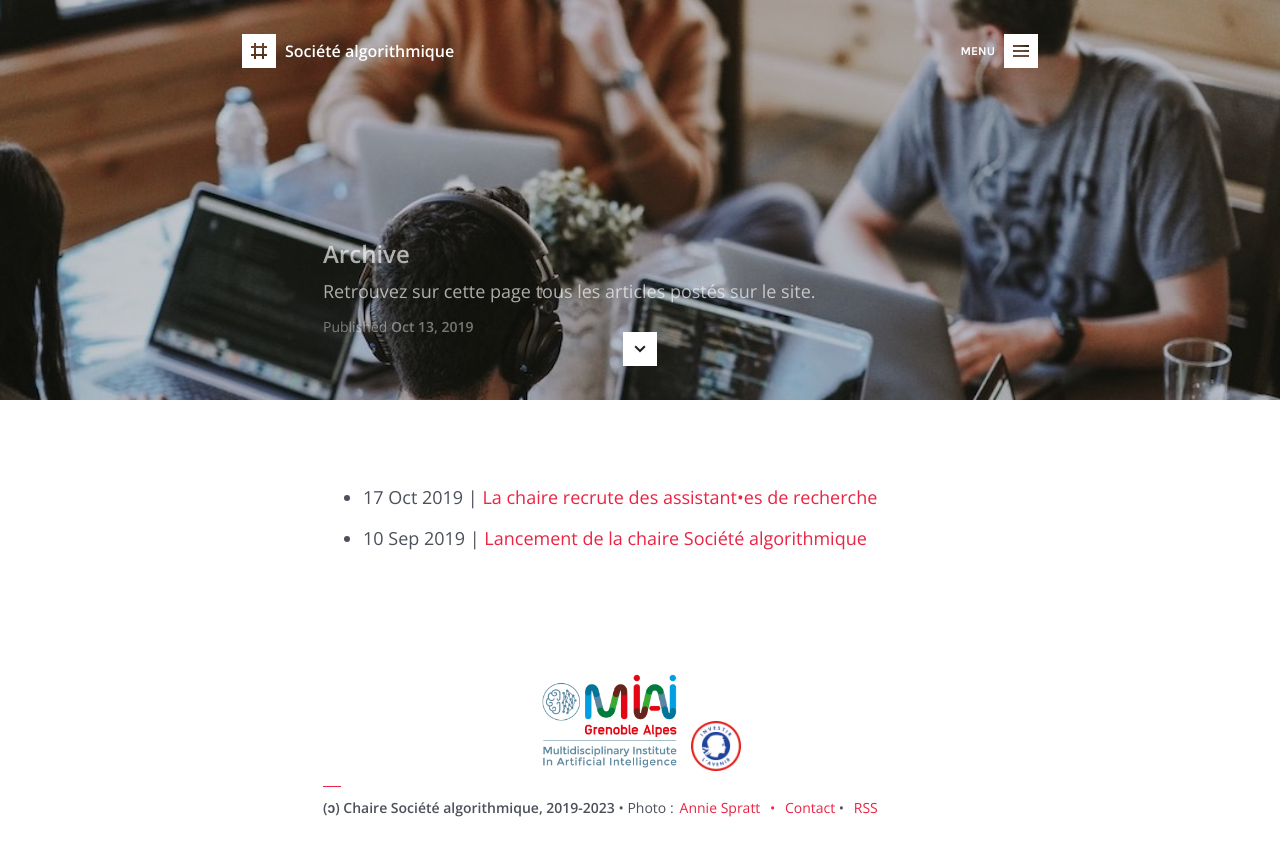
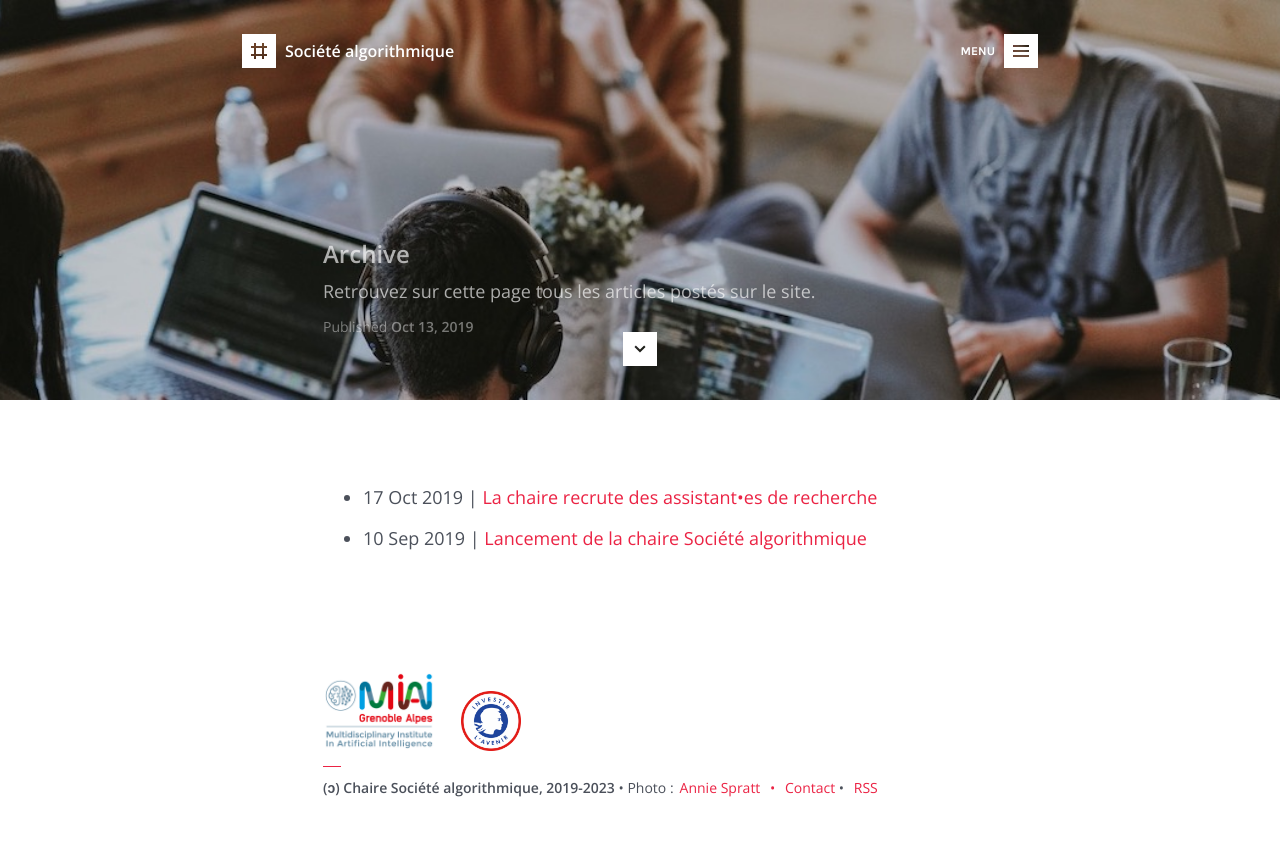
Before and after one commit to gillesbastin/algorithmicsociety.github.io, a Jekyll site: the page built from archive.md, in a window 1280 px wide. Shown: the top 856 px of the page. Built offline with Jekyll 4.4.1, drawn with Linux system fonts in a browser that asks for light colours.

Commit message:
Update footer.html

```diff
--- a/_includes/footer.html
+++ b/_includes/footer.html
@@ -1,11 +1,9 @@
     {% if site.copyright or site.email %}
 
       <footer data-animation="fadeInUp">
-           <center>
-           <img src="images/logoMIAI+BL-rvb.jpg" height="100"> &nbsp
-           <img src="images/220px-Logo-Investir_l'avenir-2018.png" height="50">
-           </center>
-           <br><br>
+           <a href="https://miai.univ-grenoble-alpes.fr/"><img src="images/logoMIAI+BL-rvb.jpg" height="80"></a> &nbsp &nbsp &nbsp
+           <img src="images/220px-Logo-Investir_l'avenir-2018.png" height="60">
+           <br><br><br>
         <div class="copyright">
           {% if site.copyright %}<b>{{ site.copyright }}</b>{% endif %} • Photo :<a href="https://unsplash.com/@anniespratt">Annie Spratt<a/> •
         	{% if site.email %}<a href="mailto:{{ site.email }}" title="Send E-Mail">Contact</a>{% endif %} •
```
